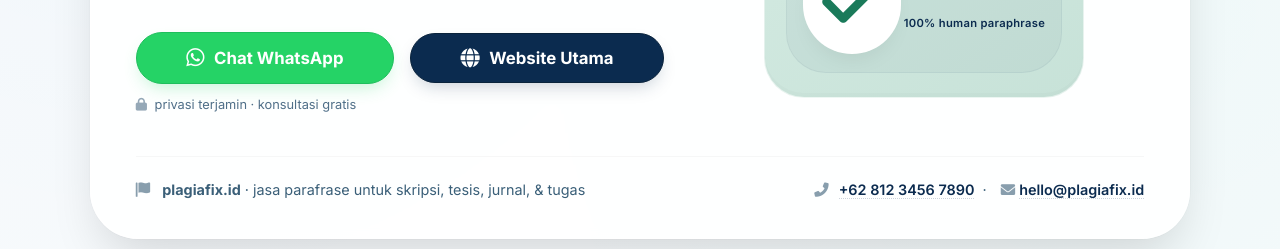
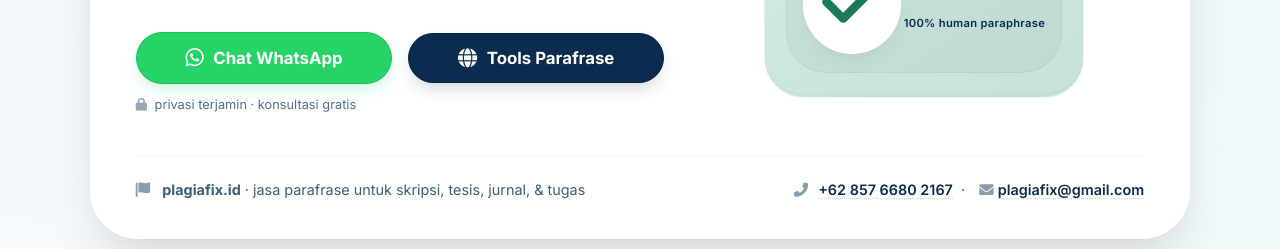
Before and after one commit to sodikinmuhtadun9-ui/landingpageplagiafix, a plain HTML site: page index.html in a window 1280 px wide. Shown: the part 575-824 px from the top of the page. Drawn offline with Linux system fonts and the light colour scheme.

Commit message:
Update index.html

```diff
--- a/index.html
+++ b/index.html
@@ -368,15 +368,15 @@
 
         <!-- tombol ganda -->
         <div class="btn-group">
-          <a href="https://wa.me/6281234567890?text=Halo%20Plagiafix.id%2C%20saya%20butuh%20bantuan%20parafrase%20tugas"
+          <a href="https://wa.me/6285766802167?text=Halo%20Plagiafix.id%2C%20saya%20butuh%20bantuan%20parafrase%20tugas"
              target="_blank"
              class="btn btn-wa">
             <i class="fab fa-whatsapp"></i> Chat WhatsApp
           </a>
-          <a href="https://plagiafix.id"
+          <a href="https://drillbit-ai-hunter.vercel.app"
              target="_blank"
              class="btn btn-website">
-            <i class="fas fa-globe"></i> Website Utama
+            <i class="fas fa-globe"></i> Tools Parafrase
           </a>
         </div>
         <div style="margin-top: 0.8rem; font-size: 0.8rem; color: #4f6f88;">
@@ -410,10 +410,10 @@
       </div>
       <div>
         <i class="fas fa-phone-alt" style="margin-right: 6px; opacity: 0.6;"></i>
-        <a href="https://wa.me/6281234567890" target="_blank">+62 812 3456 7890</a>
+        <a href="https://wa.me/6285766802167" target="_blank">+62 857 6680 2167</a>
         &nbsp;·&nbsp;
         <i class="fas fa-envelope" style="margin-left: 6px; opacity: 0.6;"></i>
-        <a href="mailto:hello@plagiafix.id">hello@plagiafix.id</a>
+        <a href="mailto:plagiafix@gmail.com">plagiafix@gmail.com</a>
       </div>
     </div>
   </div>
```
